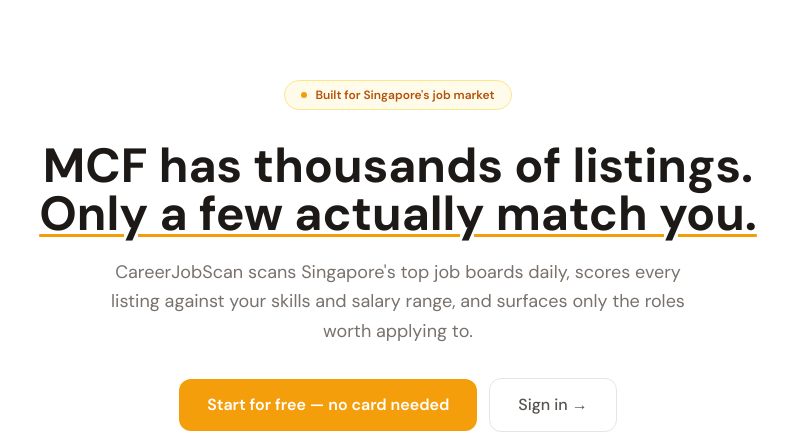
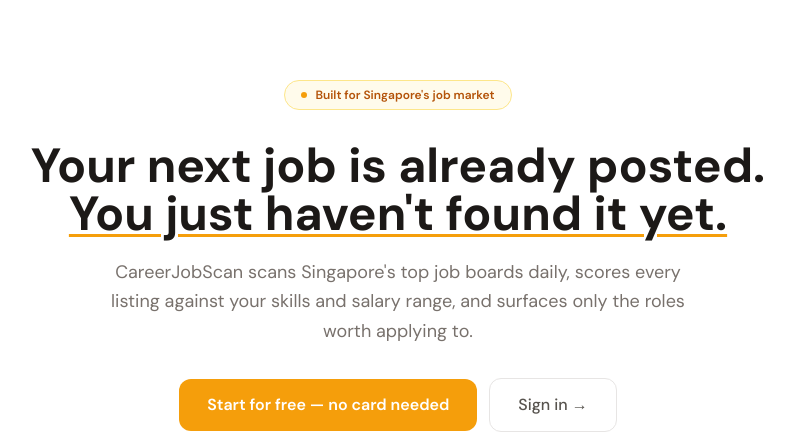
Before and after one commit to salvestr0/JobScanner, a Flask app: page / in a window 1280 px wide. Shown: the part 65-505 px from the top of the page, without its empty margins (242-1036 px from the left). Run offline with Flask 3, Linux system fonts and the light colour scheme; parts of the project's set-up code (start-up, migrations or seed data) failed here and were passed over; some libraries are stand-ins or nearby versions.

Commit message:
Update hero headline to outcome-first copy
Co-Authored-By: Claude Sonnet 4.6 <noreply@anthropic.com>

```diff
--- a/templates/home.html
+++ b/templates/home.html
@@ -63,8 +63,8 @@
       </div>
 
       <h1 class="text-4xl sm:text-5xl font-bold leading-tight text-stone-900 mb-5">
-        MCF has thousands of listings.<br>
-        <span class="amber-underline">Only a few actually match you.</span>
+        Your next job is already posted.<br>
+        <span class="amber-underline">You just haven't found it yet.</span>
       </h1>
 
       <p class="text-stone-500 text-lg max-w-xl mx-auto mb-8 leading-relaxed">
```
